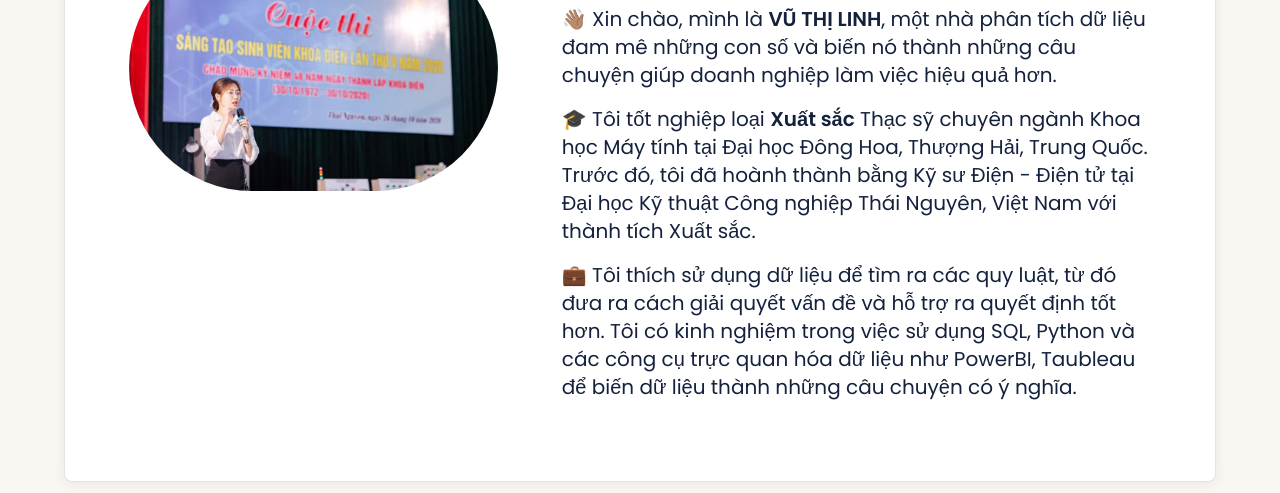
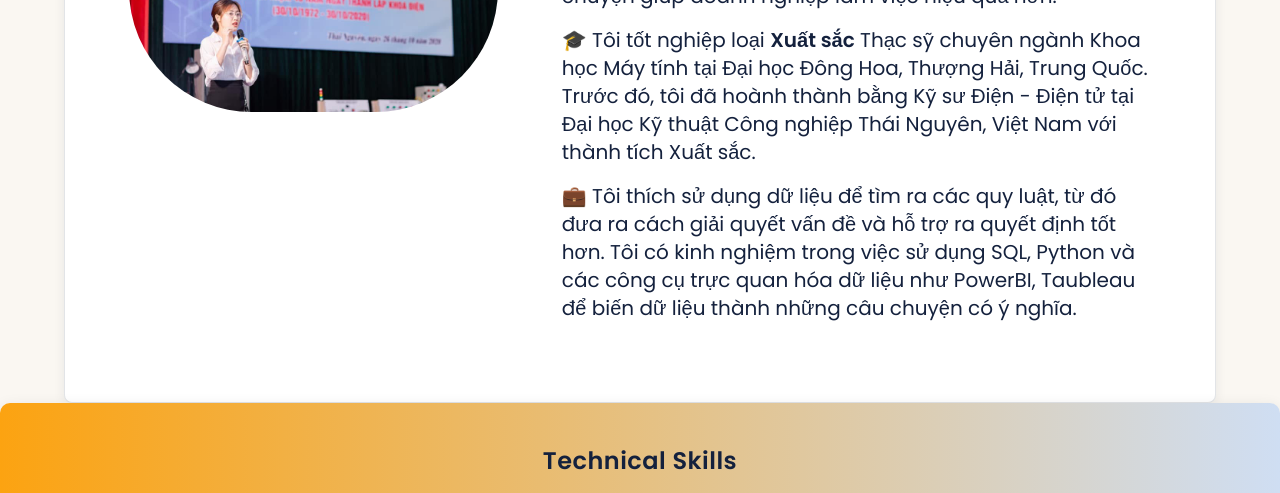
Before and after one commit to VuthilinhVn/Personal-Portfolio, a plain HTML site: page index-vi.html in a window 1280 px wide. Shown: the part 676-1169 px from the top of the page. Drawn offline with nearby package versions, Linux system fonts and the light colour scheme.

Commit message:
fixed perform

```diff
--- a/index-vi.html
+++ b/index-vi.html
@@ -200,7 +200,7 @@
             </section>
             <!-- End Action Buttons -->
 
-            <div class="flex items-center justify-center min-h-screen">
+            <div class="flex items-center justify-center">
                 <!-- Parent flex container for centering -->
                 <!-- About Me Section -->
                 <section
```
Also changed, not shown: index-zh.html (+1 -1 lines), index.html (+1 -1 lines).
